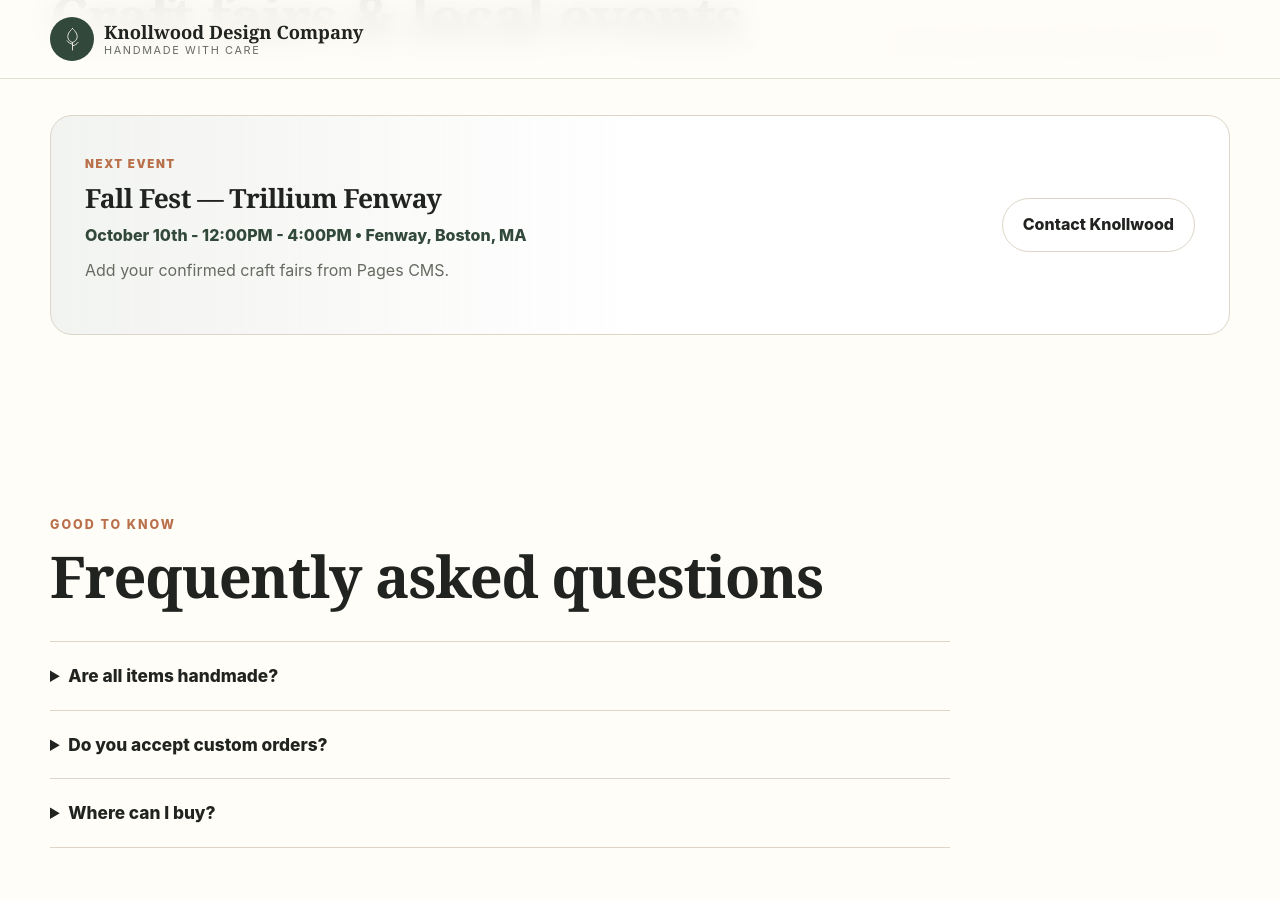
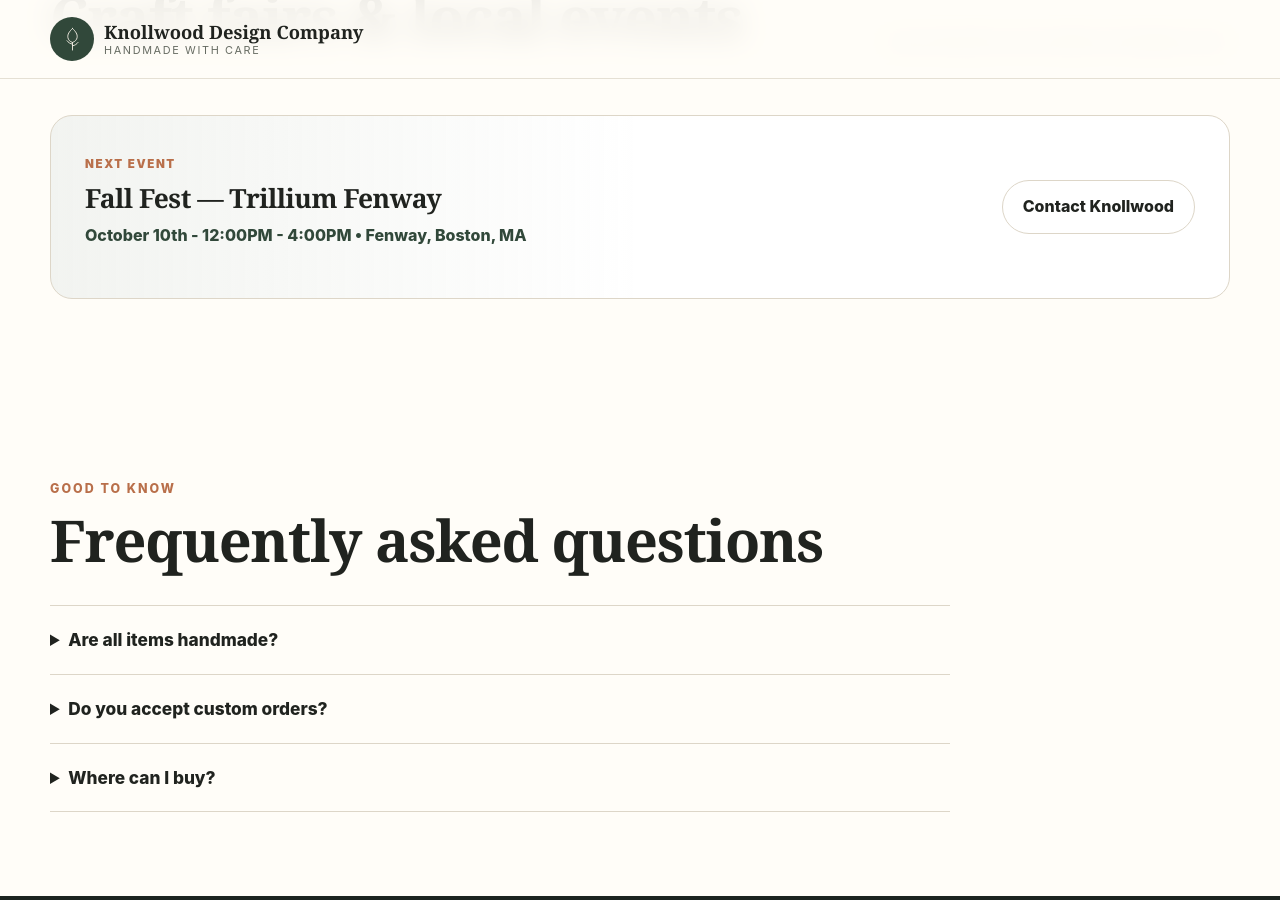
Before and after one commit to knollwooddesignco/general, a Jekyll site: the page built from index.html, in a window 1280 px wide and 900 px high, scrolled down 3129 px. Built offline with Jekyll 4.4.1, drawn with Linux system fonts in a browser that asks for light colours.

Commit message:
Update events via Pages CMS

```diff
--- a/_data/events.json
+++ b/_data/events.json
@@ -4,7 +4,6 @@
     "name": "Fall Fest — Trillium Fenway",
     "date_and_time": "October 10th - 12:00PM - 4:00PM",
     "location": "Fenway, Boston, MA",
-    "description": "Add your confirmed craft fairs from Pages CMS.",
     "button_label": "Contact Knollwood",
     "button_url": "/contact/",
     "show": true
```
